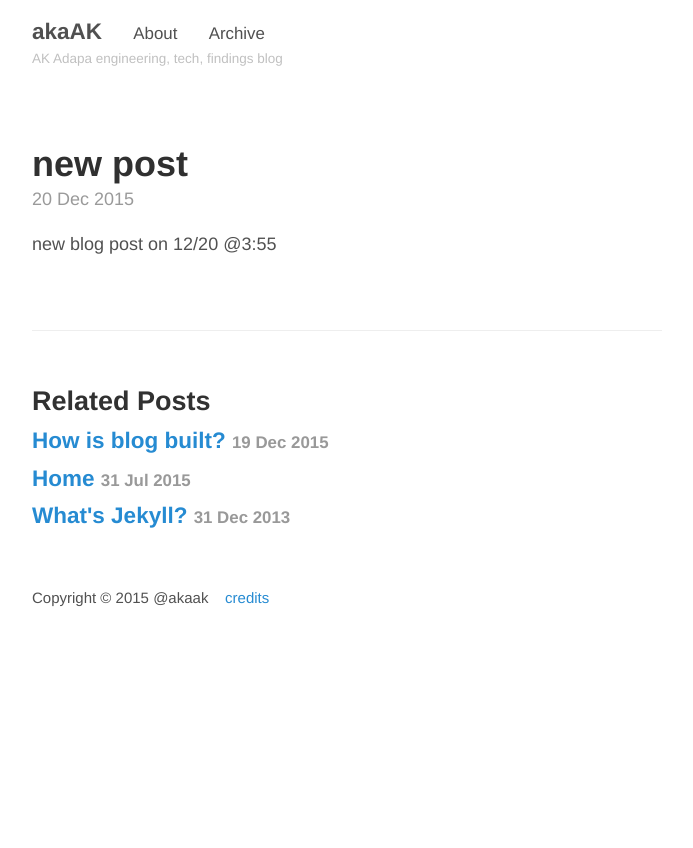
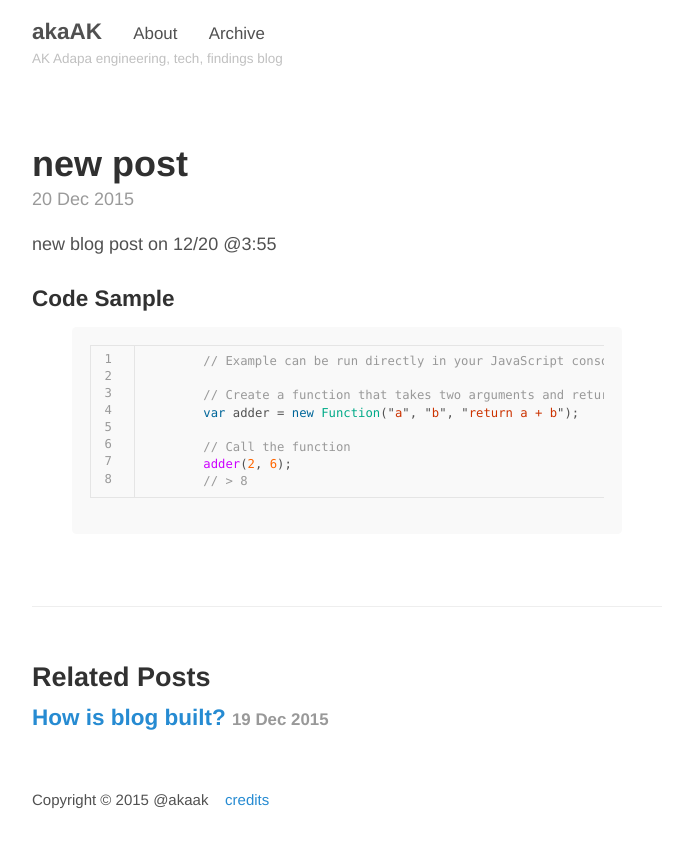
Before and after one commit to akaak/blog, a Jekyll site: the page built from _posts/2015-12-20-newpost.md, in a window 1280 px wide. Shown: the top 848 px of the page, without its empty margins (293-986 px from the left). Built offline with Jekyll 4.4.1, drawn with Linux system fonts in a browser that asks for light colours.

Commit message:
analytics code & drafts

```diff
--- /dev/null
+++ b/_includes/ga-analytics.html
@@ -0,0 +1,10 @@
+<script>
+  (function(i,s,o,g,r,a,m){i['GoogleAnalyticsObject']=r;i[r]=i[r]||function(){
+  (i[r].q=i[r].q||[]).push(arguments)},i[r].l=1*new Date();a=s.createElement(o),
+  m=s.getElementsByTagName(o)[0];a.async=1;a.src=g;m.parentNode.insertBefore(a,m)
+  })(window,document,'script','//www.google-analytics.com/analytics.js','ga');
+
+  ga('create', 'UA-71635617-1', 'auto');
+  ga('send', 'pageview');
+
+</script>
--- a/_layouts/default.html
+++ b/_layouts/default.html
@@ -2,6 +2,7 @@
 <html lang="en">
 
   {% include head.html %}
+  {% include ga-analytics.html %}
 
   <body>
 
--- a/_posts/2015-12-20-newpost.md
+++ b/_posts/2015-12-20-newpost.md
@@ -4,3 +4,17 @@ title: new post
 ---
 
 new blog post on 12/20 @3:55
+
+
+### Code Sample
+
+{% highlight js linenos %}
+	// Example can be run directly in your JavaScript console
+
+	// Create a function that takes two arguments and returns the sum of those arguments
+	var adder = new Function("a", "b", "return a + b");
+
+	// Call the function
+	adder(2, 6);
+	// > 8
+{% endhighlight %}
```
Also changed, not shown: _drafts/draft0.md (added, +13 -0 lines), _drafts/draft1.md (added, +12 -0 lines), _drafts/draft2.md (added, +19 -0 lines), _posts/2013-12-31-whats-jekyll.md (deleted, +0 -11 lines), _posts/2015-07-31-home.md (deleted, +0 -6 lines), _drafts/site-includes.md (deleted).
